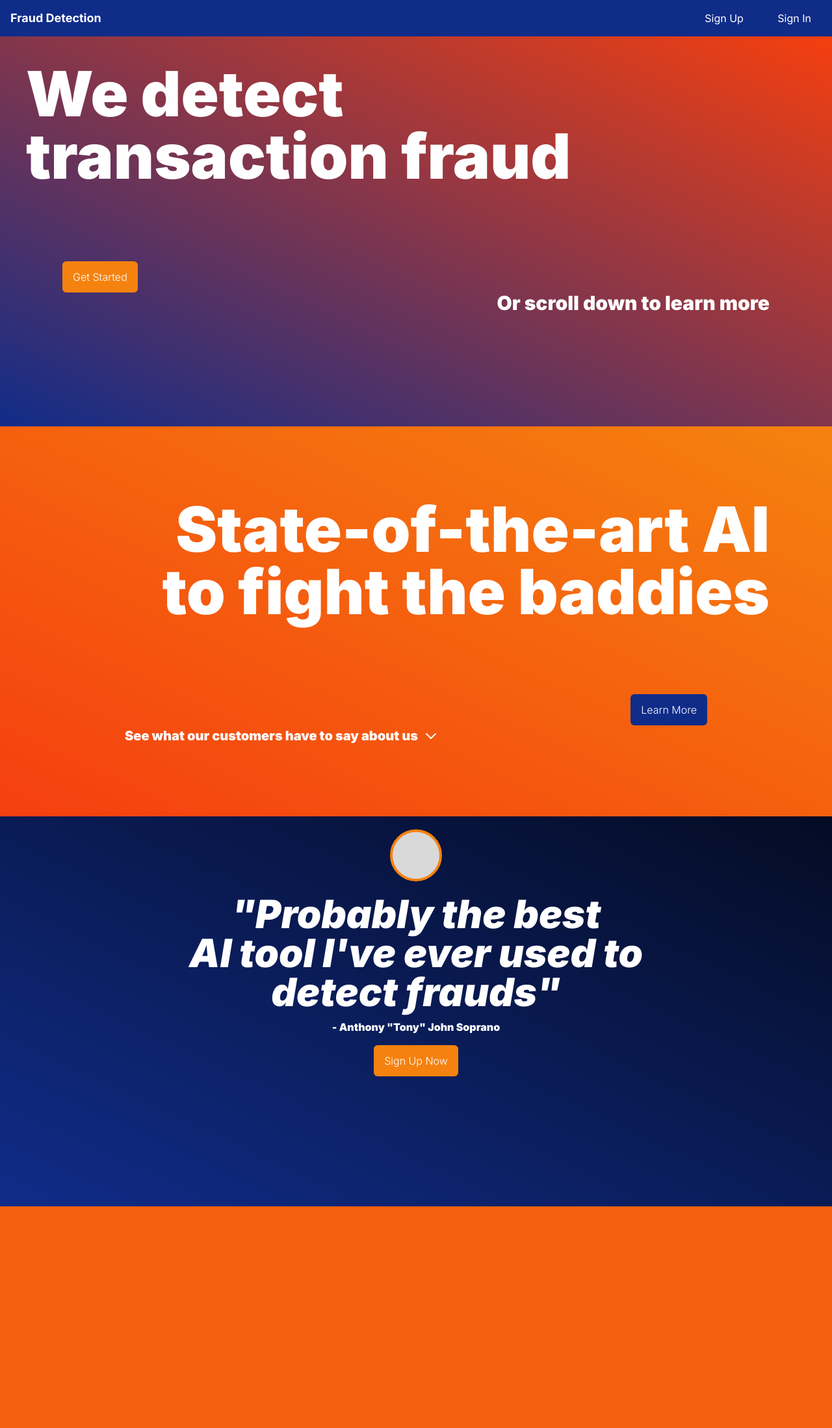
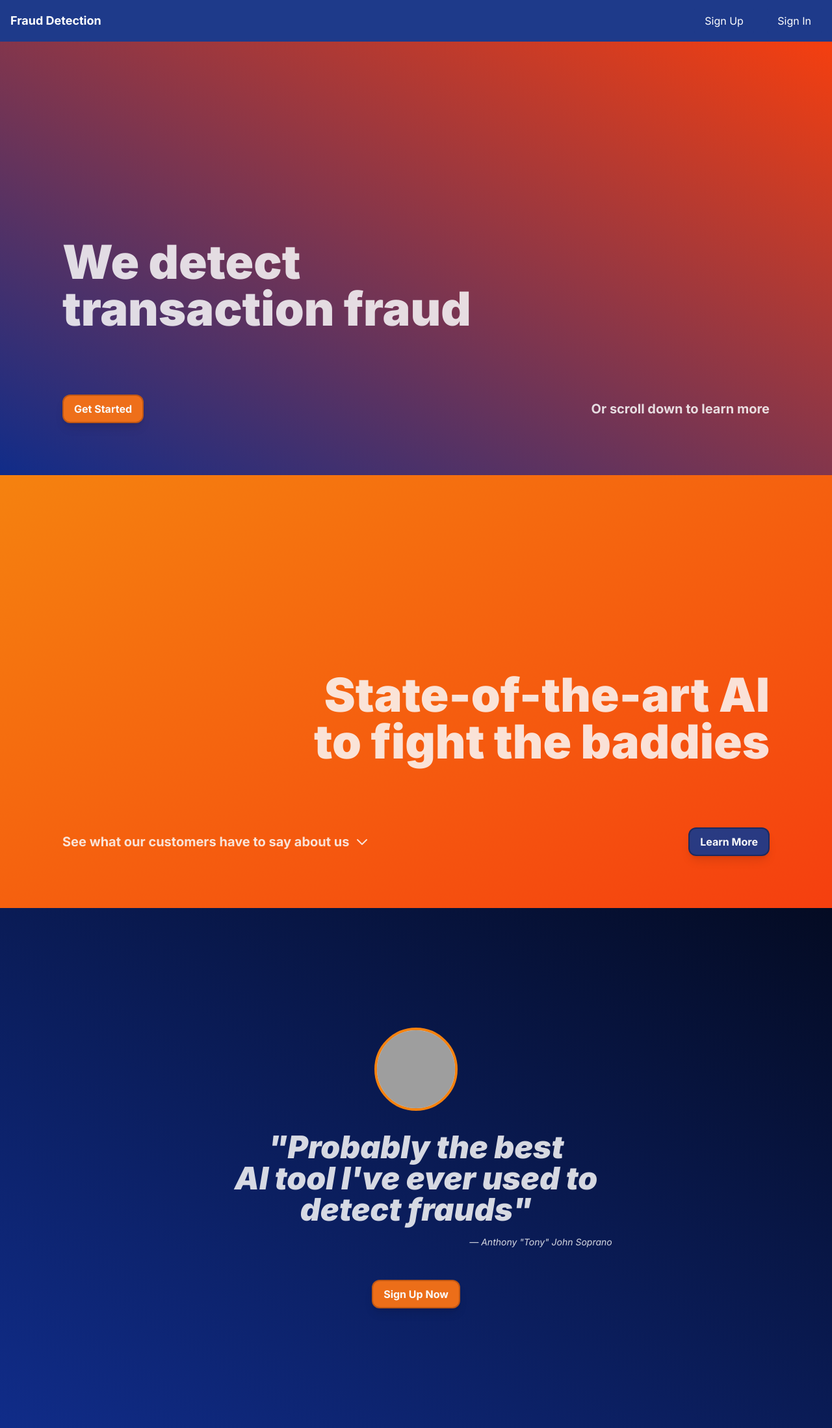
Before and after one commit to jnsltk/fraud_detection, a Django app: page /core/ in a window 1280 px wide. Shown: the whole page at 65% size. Before the commit the page ends 1856 px from the top, so only its background shows below. Run offline with Django 5.2, Linux system fonts and the light colour scheme; parts of the project's set-up code (start-up, migrations or seed data) failed here and were passed over; some libraries are stand-ins or nearby versions; grey boxes are pictures that could not be loaded.

Commit message:
Modify layout, hero

```diff
--- a/fraud_detection/core/templates/core/base_generic.html
+++ b/fraud_detection/core/templates/core/base_generic.html
@@ -1,6 +1,5 @@
 <!DOCTYPE html>
 <html lang="en">
-<!-- Made by: Omid -->
 <head>
     <meta charset="UTF-8">
     {% block title %}
@@ -12,7 +11,9 @@
     <link href="https://fonts.googleapis.com/css2?family=Inter:ital,opsz,wght@0,14..32,100..900;1,14..32,100..900&family=JetBrains+Mono:ital,wght@0,100..800;1,100..800&display=swap"
           rel="stylesheet">
     <script src="https://cdn.tailwindcss.com"></script>
-    <script src="https://unpkg.com/htmx.org@2.0.3" integrity="sha384-0895/pl2MU10Hqc6jd4RvrthNlDiE9U1tWmX7WRESftEDRosgxNsQG/Ze9YMRzHq" crossorigin="anonymous"></script>
+    <script src="https://unpkg.com/htmx.org@2.0.3"
+            integrity="sha384-0895/pl2MU10Hqc6jd4RvrthNlDiE9U1tWmX7WRESftEDRosgxNsQG/Ze9YMRzHq"
+            crossorigin="anonymous"></script>
     <script src="https://kit.fontawesome.com/a076d05399.js" crossorigin="anonymous"></script>
     <script src="https://cdn.tailwindcss.com"></script>
     {% block custom_script %}
@@ -28,14 +29,15 @@
         }
     </script>
 </head>
-<body class="font-sans leading-normal tracking-normal">
+<body class="font-sans leading-normal tracking-normal overflow-auto">
 
+<!-- Navbar -->
+{% include 'core/nav_bar.html' %}
 <!-- Main Content -->
-    <div id="root" class="bg-[#F0F5FC] h-dvh">
+<div id="root" class="h-screen">
 {% block content %}
     <!-- Content will be injected here -->
 {% endblock %}
 </div>
-
 </body>
 </html>
--- a/fraud_detection/core/templates/home_page/nav_bar.html
+++ b/fraud_detection/core/templates/core/nav_bar.html
@@ -1,41 +1,38 @@
-<!-- Made by: Omid -->
-
-<div class="flex items-center justify-between px-4 py-2 bg-[#102c89] text-white">
+<div class="flex items-center justify-between px-4 py-2 bg-blue-900 text-white fixed w-screen h-16 top-0">
     <h1 hx-get="{% url 'core/index' %}" hx-target="#root" class="text-lg font-bold hover:cursor-pointer hover:text-[#586BAC]">Fraud Detection</h1>
     <div class="space-x-4">
         {% if user.is_authenticated %}
-            <!-- TODO: Add a link to the dector page (replace index) -->
             <button
                 hx-get="{% url 'core/detection_page' %}"
                 hx-target="#root"
-                class="px-4 py-2 bg-[#102c89] rounded hover:bg-[#586BAC] transition-colors">
+                class="px-4 py-2 bg-blue-900 rounded hover:bg-blue-950/25 transition-colors">
                     Detector
             </button>
             <!-- If user is logged in -->
             <button
                 hx-get="{% url 'core/profile' %}"
                 hx-target="#root"
-                class="px-4 py-2 bg-[#102c89] rounded hover:bg-[#586BAC] transition-colors">
+                class="px-4 py-2 bg-blue-900 rounded hover:bg-blue-950/25 transition-colors">
                     My Profile
             </button>
             <form action="{% url 'core/logout' %}" method="post" class="inline">
                 {% csrf_token %}
                 <button type="submit"
-                    class="px-4 py-2 bg-[#102c89] rounded hover:bg-[#586BAC] transition-colors">
+                    class="px-4 py-2 bg-blue-900 rounded hover:bg-blue-950/25 transition-colors">
                         Log Out
                 </button>
             </form>
             {% if user.is_superuser %}
                 <a
                     href="{% url 'admin:index' %}"
-                    class="px-4 py-2 bg-[#102c89] rounded hover:bg-[#586BAC] transition-colors">
+                    class="px-4 py-2 bg-blue-900 rounded hover:bg-blue-950/25 transition-colors">
                         Admin page
                 </a>
             {% endif %}
             {% if user.is_staff or user.is_superuser %}
                 <a
                     href="{% url 'dashboard/index' %}"
-                    class="px-4 py-2 bg-[#102c89] rounded hover:bg-[#586BAC] transition-colors">
+                    class="px-4 py-2 bg-blue-900 rounded hover:bg-blue-950/25 transition-colors">
                         Dashboard
                 </a>
             {% endif %}
@@ -44,13 +41,13 @@
             <button
                 hx-get="{% url 'core/register' %}"
                 hx-target="#root"
-                class="px-4 py-2 bg-[#102c89] rounded hover:bg-[#586BAC] transition-colors">
+                class="px-4 py-2 bg-blue-900 rounded hover:bg-blue-950/25 transition-colors">
                     Sign Up
             </button>
             <button
                 hx-get="{% url 'core/login' %}"
                 hx-target="#root"
-                class="px-4 py-2 bg-[#102c89] rounded hover:bg-[#586BAC] transition-colors">
+                class="px-4 py-2 bg-blue-900 rounded hover:bg-blue-950/25 transition-colors">
                     Sign In
             </button>
         {% endif %}
--- a/fraud_detection/core/templates/detection/detection_page.html
+++ b/fraud_detection/core/templates/detection/detection_page.html
@@ -3,8 +3,6 @@
 {% extends "core/base_generic.html" %}
 
 {% block content %}
-
-{% include "home_page/nav_bar.html" %}
 
 <div class="flex flex-col justify-start items-center bg-gradient-to-bl from-[#f53f0f] to-[#102c89] min-h-screen w-screen text-white pt-12 py-6">
     <h1 class="text-5xl font-bold text-center mb-6">Transaction Fraud Detection</h1>
--- a/fraud_detection/core/templates/detection/detection_result.html
+++ b/fraud_detection/core/templates/detection/detection_result.html
@@ -3,9 +3,6 @@
 {% extends "core/base_generic.html" %}
 
 {% block content %}
-
-{% include "home_page/nav_bar.html" %}
-
 
 <div class="flex flex-col justify-start items-center bg-gradient-to-bl from-[#f53f0f] to-[#102c89] min-h-screen w-screen text-white pt-20">
     <h1 class="text-5xl font-bold text-center mb-12">Fraud Detection Result</h1>
--- a/fraud_detection/core/templates/home_page/home_page.html
+++ /dev/null
@@ -1,54 +0,0 @@
-<!-- Made by: Omid -->
-
-<div class="flex-col flex gap-20 bg-gradient-to-bl from-[#f53f0f] to-[#102c89] h-3/4 font-black text-white">
-    <div>
-        <h1 class="text-5xl lg:text-8xl text-left pl-10 pt-10">We detect</h1>
-        <h1 class="text-5xl lg:text-8xl text-left pl-10" >transaction fraud</h1>
-    </div>
-    <div class="px-24 flex sm:flex-row items-center justify-between gap-16">
-        <button
-            hx-get="{% url 'core/detection_page' %}"
-            hx-target="#root"
-            class="block lg:py-3 lg:px-4 py-1 px-1 rounded-md transition duration-150 bg-[#F5820F] hover:bg-red-600/30 font-light">
-            Get Started
-        </button>
-        <h1 class="md:text-3xl text-2xl text-right lg:pt-20">Or scroll down to learn more</h1>
-    </div>
-</div>
-
-<div class="bg-gradient-to-bl from-[#f5820f] to-[#f53f0f] flex flex-col gap-y-10 px-24 place-content-center h-3/4 font-black text-white">
-    <div>
-        <h2 class="text-5xl lg:text-8xl mt-10 text-right justify-self-end">State-of-the-art AI</h2>
-        <h2 class="text-5xl lg:text-8xl text-right justify-self-end">to fight the baddies</h2>
-    </div>
-    <div class="flex sm:flex-row gap-16 items-center px-24 py-10 justify-between place-content-end">
-        <div class="flex items-center lg:pt-20">
-            <h2 class="text-xl text-left">See what our customers have to say about us</h2>
-            <svg xmlns="http://www.w3.org/2000/svg" class="h-6 w-6 ml-2 text-white" fill="none" viewBox="0 0 24 24" stroke="currentColor">
-                <path stroke-linecap="round" stroke-linejoin="round" stroke-width="2" d="M19 9l-7 7-7-7" />
-            </svg>
-        </div>
-        <button
-            hx-get="{% url 'core/register' %}"
-            hx-target="#root"
-            class="block lg:py-3 lg:px-4 py-2 px-2 rounded-md transition duration-150 bg-[#102c89] hover:bg-[#586BAC]/70 justify-self-end font-light">
-            Learn More
-        </button>
-    </div>
-</div>
-
-<div class="flex-col text-center h-3/4 bg-gradient-to-bl from-[#040B23] to-[#102C89] font-black text-white">
-    <div class="py-5 flex justify-center">
-        <div class="rounded-full border-4 border-[#F5820F] bg-[#D9D9D9] w-20 h-20"></div>
-    </div>
-    <blockquote class="italic text-6xl">"Probably the best <br> AI tool I've ever used to <br> detect frauds"</blockquote>
-    <p class="mt-3 text-xsm text-center">- Anthony "Tony" John Soprano</p>
-    <div class="flex justify-center pt-4">
-        <button
-            hx-get="{% url 'core/register' %}"
-            hx-target="#root"
-            class="block py-3 px-4 rounded-md transition duration-150 bg-[#F5820F] hover:bg-red-600/30 font-light">
-            Sign Up Now
-        </button>
-    </div>
-</div>
--- a/fraud_detection/core/templates/home_page/index.html
+++ b/fraud_detection/core/templates/home_page/index.html
@@ -1,11 +1,63 @@
-<!-- Made by: Omid -->
-
 {% extends "core/base_generic.html" %}
 
 {% block content %}
-    <!-- Include Navigation Bar -->
-    {% include "home_page/nav_bar.html" %}
+    <section class="flex-col flex justify-end bg-gradient-to-bl from-[#f53f0f] to-[#102c89] h-5/6 mt-16">
+        <div class="md:mx-24">
+            <h1 class="text-7xl text-neutral-50/85 font-black mb-24">We detect<br> transaction fraud</h1>
+            <div class="flex justify-between items-center mb-20">
+                <button
+                        hx-get="{% url 'core/detection_page' %}"
+                        hx-target="#root"
+                        class="text-nowrap bg-orange-500/95 rounded-xl px-4 py-2 shadow-lg border border-amber-800/50 border-2 text-neutral-50 font-bold hover:bg-orange-400/95 transition transition-duration-150">
+                    Get Started
+                </button>
+                <p class="text-neutral-50/85 font-bold text-xl">Or scroll down to learn more</p>
+            </div>
+        </div>
+    </section>
 
-    <!-- Include Consolidated Home Page Content -->
-    {% include "home_page/home_page.html" %}
+    <section class="bg-gradient-to-br from-[#f5820f] to-[#f53f0f] flex flex-col justify-end h-5/6">
+        <div class="md:mx-24">
+            <h2 class="text-7xl text-neutral-50/85 font-black text-right mb-24">State-of-the-art AI <br>to fight the baddies</h2>
+            <div class="flex justify-between items-center mb-20">
+                <div class="flex items-center">
+                    <p class="text-xl text-left font-bold text-neutral-50/85">See what our customers have to say about us</p>
+                    <svg xmlns="http://www.w3.org/2000/svg" class="h-6 w-6 ml-2 text-neutral-50/85" fill="none"
+                         viewBox="0 0 24 24"
+                         stroke="currentColor">
+                        <path stroke-linecap="round" stroke-linejoin="round" stroke-width="2" d="M19 9l-7 7-7-7"/>
+                    </svg>
+                </div>
+                <button
+                        hx-get="{% url 'core/register' %}"
+                        hx-target="#root"
+                        class="text-nowrap bg-blue-900/95 rounded-xl px-4 py-2 shadow-lg border border-blue-950/75 border-2 text-neutral-50 font-bold hover:bg-blue-800/95 transition transition-duration-150">
+                    Learn More
+                </button>
+            </div>
+        </div>
+    </section>
+
+    <section class="flex flex-col justify-center items-center text-center h-screen bg-gradient-to-bl from-[#040B23] to-[#102C89] text-neutral-50/85">
+        <div class="flex justify-center">
+            <div class="rounded-full border-4 border-[#F5820F] bg-[#D9D9D9] w-32 h-32">
+                <img src="https://media.newyorker.com/photos/59095c606552fa0be682daff/master/pass/Burnstein-Tony-Soprano.jpg"
+                     alt="Tony Soprano"
+                     class="w-full h-full object-cover rounded-full"
+                >
+            </div>
+        </div>
+        <blockquote class="italic text-5xl font-black mt-8">"Probably the best <br> AI tool I've ever used to <br> detect frauds"
+        </blockquote>
+        <p class="ml-96 text-sm text-center italic mt-4">— Anthony "Tony" John Soprano</p>
+        <div class="pt-12">
+            <button
+                    hx-get="{% url 'core/register' %}"
+                    hx-target="#root"
+                    class="text-nowrap bg-orange-500/95 rounded-xl px-4 py-2 shadow-lg border border-amber-800/50 border-2 text-neutral-50 font-bold hover:bg-orange-400/95 transition transition-duration-150">
+                Sign Up Now
+            </button>
+        </div>
+    </section>
+
 {% endblock %}
--- a/fraud_detection/core/templates/my_profile/change_password.html
+++ b/fraud_detection/core/templates/my_profile/change_password.html
@@ -1,5 +1,3 @@
-<!-- Made by: Omid -->
-
 {% extends "core/base_generic.html" %}
 
 {% block content %}
@@ -19,8 +17,6 @@
         modal.remove();
     }
 </script>
-
-{% include "home_page/nav_bar.html" %}
 
 <div class="flex flex-col justify-center items-center bg-gradient-to-bl from-[#f53f0f] to-[#102c89] h-screen w-screen text-white">
     <h1 class="text-4xl font-bold text-center mb-4 ml-10">Welcome to Fraud Detection</h1>
--- a/fraud_detection/core/templates/my_profile/my_profile.html
+++ b/fraud_detection/core/templates/my_profile/my_profile.html
@@ -1,5 +1,3 @@
-<!-- Made by: Omid -->
-
 {% extends "core/base_generic.html" %}
 
 {% block content %}
@@ -19,8 +17,6 @@
         modal.remove();
     }
 </script>
-
-{% include "home_page/nav_bar.html" %}
 
 <!-- Profile Form -->
 <div class="flex flex-col justify-center items-center bg-gradient-to-bl from-[#f53f0f] to-[#102c89] h-screen w-screen text-white">
--- a/fraud_detection/core/templates/registration/login.html
+++ b/fraud_detection/core/templates/registration/login.html
@@ -1,10 +1,6 @@
-<!-- Made by: Omid -->
-
 {% extends "core/base_generic.html" %}
 
 {% block content %}
-
-{% include "home_page/nav_bar.html" %}
 
 <div class="flex flex-col justify-center items-center bg-gradient-to-bl from-[#f53f0f] to-[#102c89] h-screen w-screen text-white">
     <h1 class="text-4xl font-bold text-center mb-4 ml-10">Welcome back to Fraud Detection</h1>
--- a/fraud_detection/core/templates/registration/registration_form.html
+++ b/fraud_detection/core/templates/registration/registration_form.html
@@ -1,10 +1,6 @@
-<!-- Made by: Omid -->
-
 {% extends "core/base_generic.html" %}
 
 {% block content %}
-
-{% include "home_page/nav_bar.html" %}
 
 <div class="flex flex-col justify-center items-center bg-gradient-to-bl from-[#f53f0f] to-[#102c89] h-screen w-screen text-white">
     <h1 class="text-4xl font-bold text-center mb-4 ml-10">Welcome to Fraud Detection</h1>
```
Lines whose indentation alone changed are shown as unchanged.
